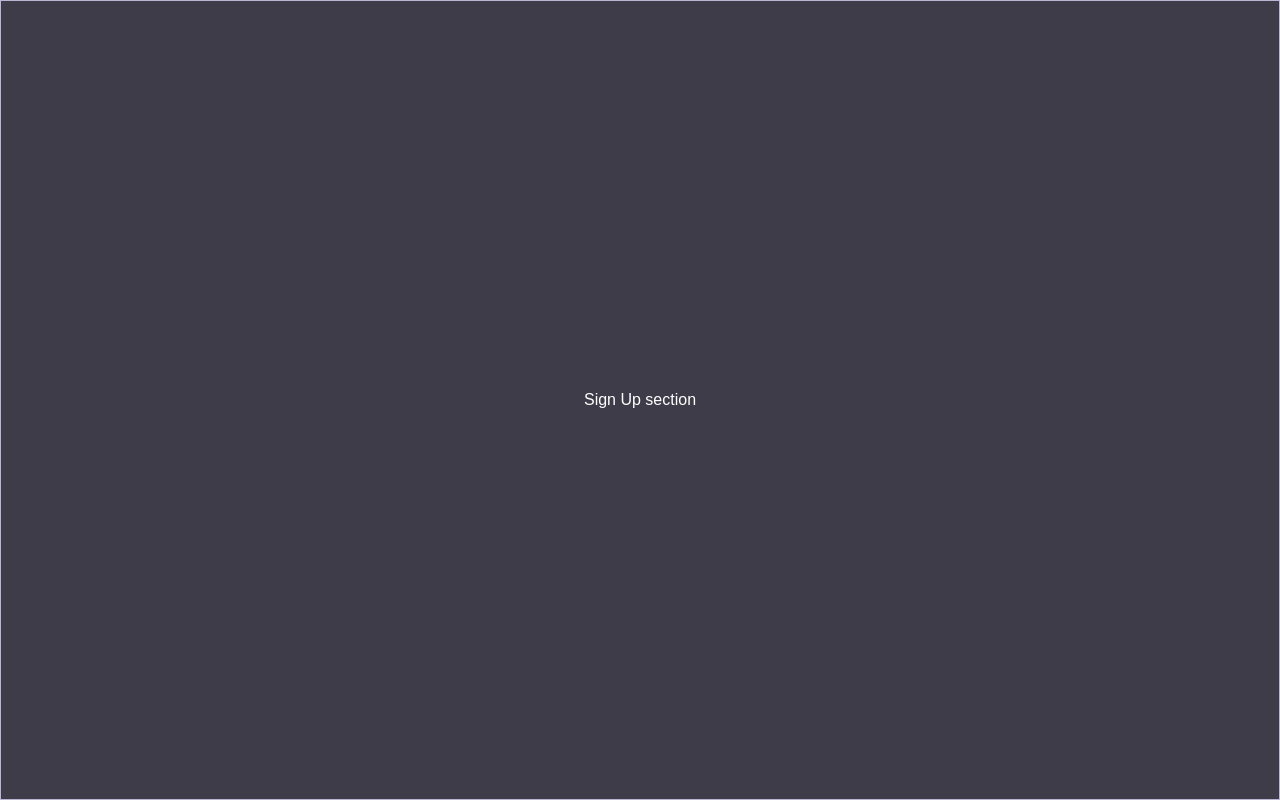
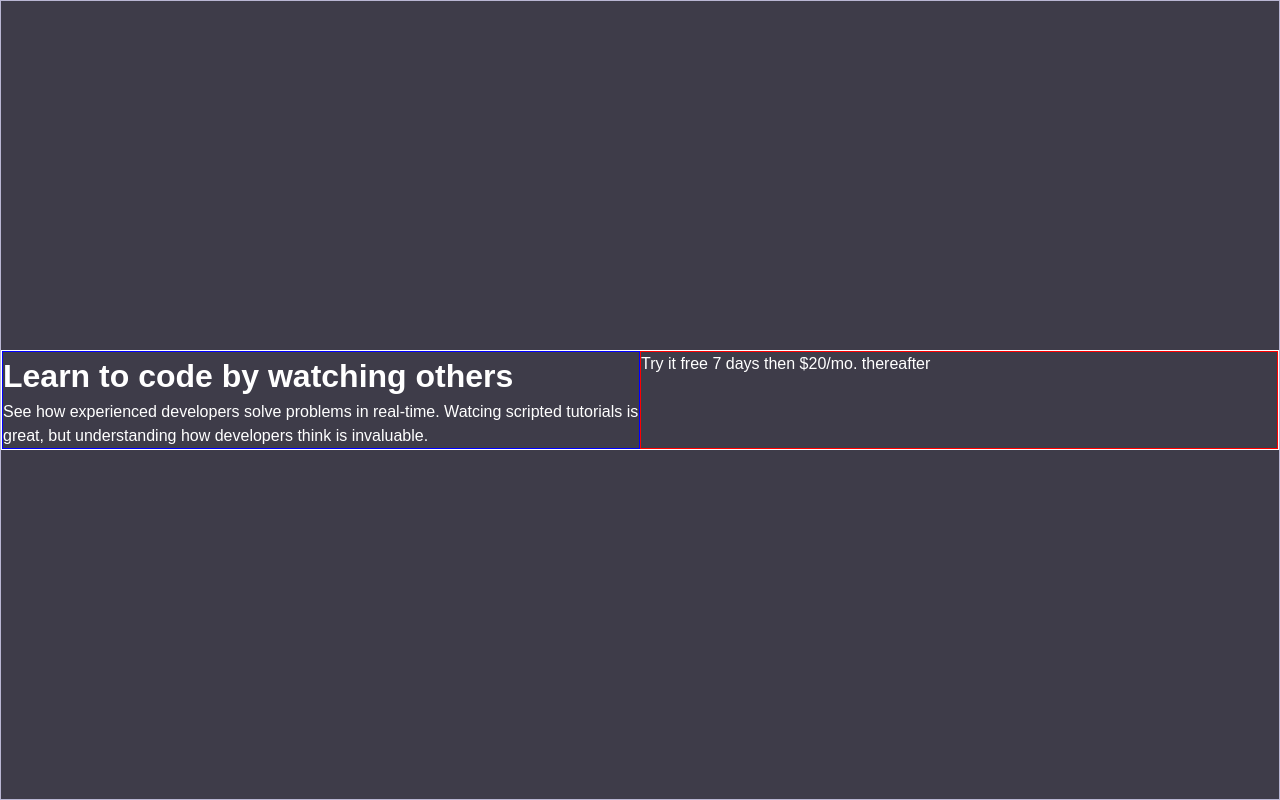
Before and after one commit to Nhoj-Plummer/intro_component_with_sign-up_form, a Next.js app: page / in a window 1280 px wide. Built offline with nearby package versions, Linux system fonts and the light colour scheme.

Commit message:
Setting up base css foundation

```diff
--- a/src/app/sign-up/SignUp.css
+++ b/src/app/sign-up/SignUp.css
@@ -0,0 +1,16 @@
+.sign_up_container {
+    display: flex;
+    border: 1px solid;
+    width: 100%;
+    height: 100%;
+}
+
+.sign_up_text_container{
+    border: 1px solid blue;
+    flex: 50%
+}
+
+.sign_up_inputs_container{
+    border: 1px solid red;
+    flex: 50%;
+}
--- a/src/app/sign-up/SignUp.tsx
+++ b/src/app/sign-up/SignUp.tsx
@@ -2,8 +2,15 @@ import "@/app/sign-up/SignUp.css";
 
 const SignUp = () => {
   return (
-    <div>
-      <p>Sign Up section</p>
+    <div className="sign_up_container">
+      <div className="sign_up_text_container">
+        <h1>Learn to code by watching others</h1>
+        <p>See how experienced developers solve problems in real-time. Watcing scripted tutorials is great, but understanding how developers think is invaluable.</p>
+      </div>
+      <div className="sign_up_inputs_container">
+        <div className="sign_up_inputs_reminder">Try it free 7 days then $20/mo. thereafter</div>
+        <div className="sign_up_inputs_fields"></div>
+      </div>
     </div>
   );
 };
```
